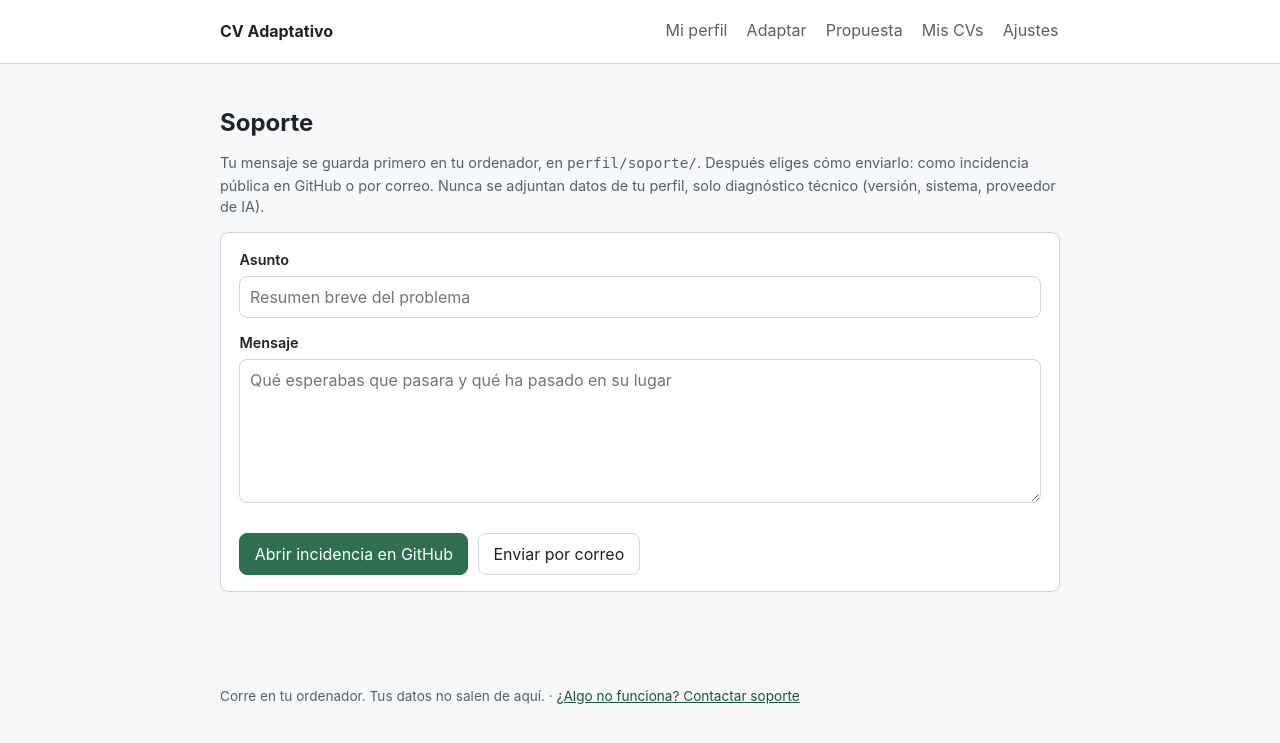
After one commit to DanielVegaRosado/ancla, a Python web app: template cv_adaptativo/web/templates/soporte.html in a window 1280 px wide. The commit adds this page. Shown: the top 743 px of the page. Run offline with Jinja, Linux system fonts and the light colour scheme; the template is opened without the code that fills it, so the values that code supplies are empty.

Commit message:
Wire the web layer to the real implementations, close out support
- The fixed id in 'new experience'/'new skill' no longer depends on
  whether validation had failed (bug: it showed "Edit" in the title of a
  "New" form on re-render after an error).
- GroqClient is instantiated with the Settings key or, if that's empty,
  GROQ_API_KEY (already documented in ai/groq.py, just never implemented
  until now). Routes check client.available() instead of
  settings.configured() so that fallback also works from the web layer.
- Saving a CV now uses archive.new_id() (handles collisions) instead of a
  manual slug concatenation.
- ProfileError is now caught by a global Flask errorhandler (message
  already in Spanish, ready to display) instead of case by case.
- Adds the /support screen: cv_adaptativo/support/messages.py (agent D)
  was already done but had no screen calling into it. Discreet link in the
  footer, outside the card's five main screens.

Tested locally end to end with real data, not just mocks: creating an
experience and a skill, writing "About Me", and running Adapt up to the
point of asking for a Groq key. 180 tests passing.

```diff
--- a/cv_adaptativo/web/proveedores.py
+++ b/cv_adaptativo/web/proveedores.py
@@ -4,6 +4,8 @@ Un único punto para que la web no dependa de un proveedor concreto: hoy solo
 Groq, pero la lista crece en v1.1 sin tocar el resto de la app.
 """
 from __future__ import annotations
+
+import os
 
 from cv_adaptativo.ia.cliente import ClienteIA, ErrorIA
 
@@ -18,6 +20,8 @@ def crear_cliente(proveedor: str, clave_api: str) -> ClienteIA:
             raise ErrorIA(
                 "El proveedor Groq todavía no está disponible en esta instalación."
             ) from error
-        return ClienteGroq(clave_api)
+        # Los Ajustes de la app mandan; GROQ_API_KEY es solo un atajo para
+        # quien desarrolla y no quiere pegar la clave en la interfaz.
+        return ClienteGroq(clave_api or os.environ.get("GROQ_API_KEY", ""))
 
     raise ErrorIA(f"Proveedor de IA desconocido: «{proveedor}».")
--- a/cv_adaptativo/web/templates/base.html
+++ b/cv_adaptativo/web/templates/base.html
@@ -35,7 +35,10 @@
   </main>
 
   <footer class="pie ancho">
-    <p>Corre en tu ordenador. Tus datos no salen de aquí.</p>
+    <p>
+      Corre en tu ordenador. Tus datos no salen de aquí.
+      · <a href="{{ url_for('cv_adaptativo.soporte') }}">¿Algo no funciona? Contactar soporte</a>
+    </p>
   </footer>
 
   <script src="{{ url_for('static', filename='app.js') }}"></script>
--- a/cv_adaptativo/web/templates/experiencia_form.html
+++ b/cv_adaptativo/web/templates/experiencia_form.html
@@ -1,7 +1,7 @@
 {% extends "base.html" %}
-{% block titulo %}{{ "Editar experiencia" if experiencia else "Nueva experiencia" }} — CV Adaptativo{% endblock %}
+{% block titulo %}{{ "Nueva experiencia" if nueva else "Editar experiencia" }} — CV Adaptativo{% endblock %}
 {% block contenido %}
-  <h1>{{ "Editar experiencia" if experiencia else "Nueva experiencia" }}</h1>
+  <h1>{{ "Nueva experiencia" if nueva else "Editar experiencia" }}</h1>
 
   {% if errores %}
     <div class="errores">
--- a/cv_adaptativo/web/templates/skill_form.html
+++ b/cv_adaptativo/web/templates/skill_form.html
@@ -1,7 +1,7 @@
 {% extends "base.html" %}
-{% block titulo %}{{ "Editar skill" if skill else "Nueva skill" }} — CV Adaptativo{% endblock %}
+{% block titulo %}{{ "Nueva skill" if nueva else "Editar skill" }} — CV Adaptativo{% endblock %}
 {% block contenido %}
-  <h1>{{ "Editar skill" if skill else "Nueva skill" }}</h1>
+  <h1>{{ "Nueva skill" if nueva else "Editar skill" }}</h1>
 
   {% if errores %}
     <div class="errores">
--- /dev/null
+++ b/cv_adaptativo/web/templates/soporte.html
@@ -0,0 +1,26 @@
+{% extends "base.html" %}
+{% block titulo %}Soporte — CV Adaptativo{% endblock %}
+{% block contenido %}
+  <h1>Soporte</h1>
+  <p class="ayuda">
+    Tu mensaje se guarda primero en tu ordenador, en <code>perfil/soporte/</code>. Después eliges
+    cómo enviarlo: como incidencia pública en GitHub o por correo. Nunca se adjuntan datos de tu
+    perfil, solo diagnóstico técnico (versión, sistema, proveedor de IA).
+  </p>
+
+  <form class="pila tarjeta" method="post">
+    <div class="campo">
+      <label for="asunto">Asunto</label>
+      <input type="text" id="asunto" name="asunto" required placeholder="Resumen breve del problema">
+    </div>
+    <div class="campo">
+      <label for="mensaje">Mensaje</label>
+      <textarea id="mensaje" name="mensaje" class="alta" required placeholder="Qué esperabas que pasara y qué ha pasado en su lugar"></textarea>
+    </div>
+
+    <div class="barra-acciones">
+      <button type="submit" name="destino" value="github" class="boton-primario">Abrir incidencia en GitHub</button>
+      <button type="submit" name="destino" value="correo" class="boton">Enviar por correo</button>
+    </div>
+  </form>
+{% endblock %}
```
Also changed, not shown: cv_adaptativo/web/__init__.py (+9 -1 lines), cv_adaptativo/web/rutas.py (+40 -5 lines), tests/test_web.py (+38 -0 lines), README.md.
